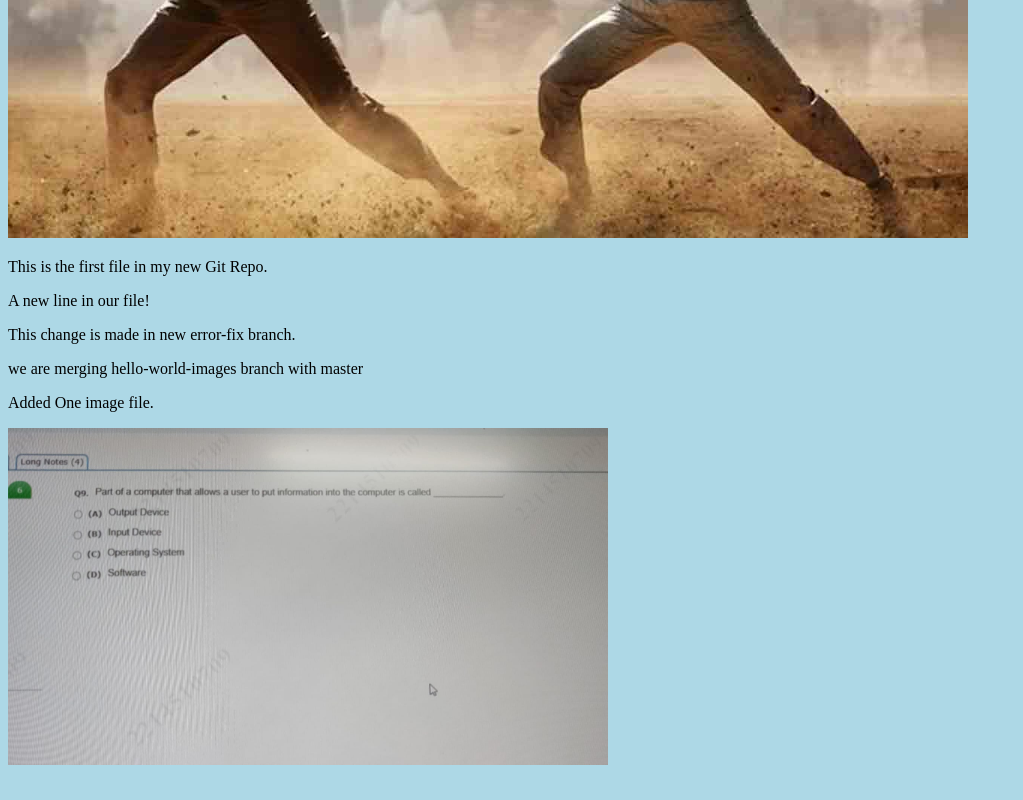
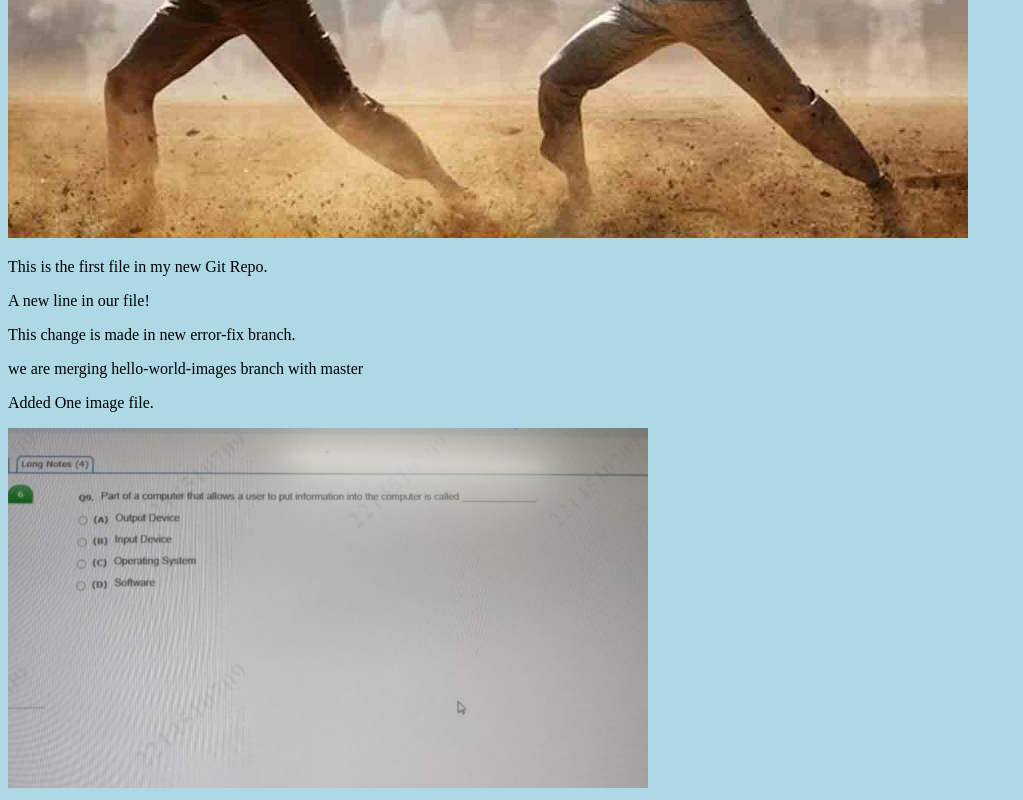
Before and after one commit to codingWorld2023/w3school-project, a plain HTML site: page index.html in a window 1280 px wide. Shown: the part 382-1182 px from the top of the page, without its empty margins (0-1023 px from the left). Before the commit the page ends 1159 px from the top, so only its background shows below. Drawn offline with Linux system fonts and the light colour scheme.

Commit message:
Image Restored to previous size

```diff
--- a/index.html
+++ b/index.html
@@ -17,7 +17,7 @@
     <p>we are merging hello-world-images branch with master</p>
     <p>Added One image file.</p>
     <div>
-        <img src="img.jpeg" alt="sample image" style="width:100%;max-width:600px">
+        <img src="img.jpeg" alt="sample image" style="width:100%;max-width:640px">
     </div>
 </body>
 </html>
```
